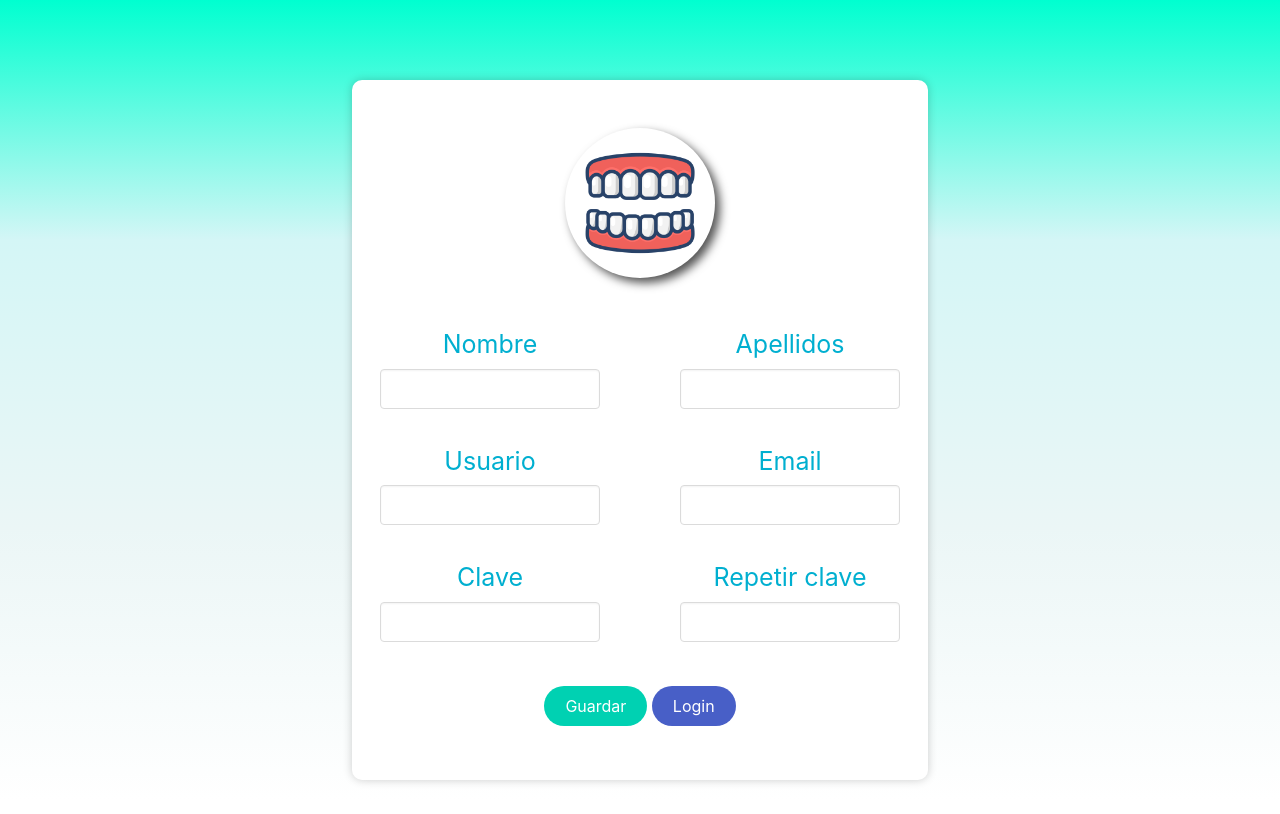
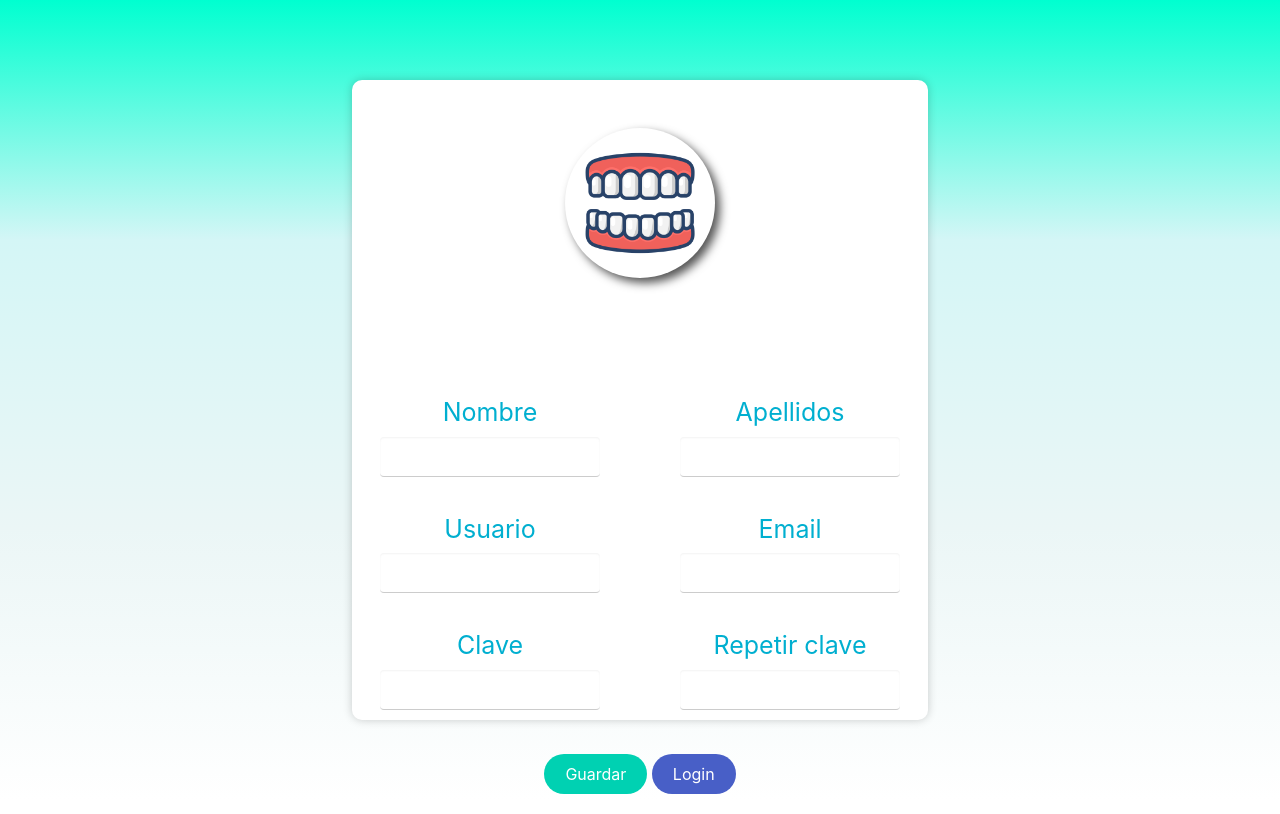
Before and after one commit to LeandroVerdun/MecanicaDental, a PHP site: page /index.php?vista=user_new in a window 1280 px wide. Before the commit the page ends 783 px from the top, so only its background shows below. Run offline with PHP 8.4, Linux system fonts and the light colour scheme; some web fonts are replaced.

Commit message:
form-rest fixes

```diff
--- a/css/style.css
+++ b/css/style.css
@@ -76,6 +76,16 @@ body,html {
     width: 80%;
     padding: 10px;
     margin-left: 10%;
+}
+
+.new {
+    border: none;
+    border-bottom: 1px solid #ccc;
+}
+
+.new:focus {
+    border: none;
+    border-bottom: 1px solid #0077ee;
 }
 
 .has-text-centered {
@@ -178,8 +188,11 @@ body,html {
 }
 
 .user-new {
-    height: 700px;
+    height: 80%;
     width: 45%;
+    display: grid;
+    grid-template-rows: repeat(3, 1fr);
+    grid-gap: 10px;
     border-radius: 10px;
     box-shadow: 0 0 10px rgba(0, 0, 0, 0.2);
     background-color: #fff;
@@ -191,6 +204,7 @@ body,html {
     height: 150px;
     width: 150px;
     margin: auto;
+
 }
 
 #user-form {
--- a/index.php
+++ b/index.php
@@ -10,6 +10,9 @@
         if(!isset($_GET['vista']) || $_GET['vista']==""){
             $_GET['vista']="login";
         }
+
+
+
         //verificamos que la vista exista, que el valor no sea login ni 404
         if(is_file("./vistas/".$_GET['vista'].".php") && $_GET['vista']
         !="login" && $_GET['vista']!="404"){
@@ -29,9 +32,6 @@
 
 
 
-
-
-
         }else{
             //le ponemos que cargue la vista login si se carga con el metodo post
             if($_GET['vista']=="login"){
@@ -43,6 +43,7 @@
         }
 
     ?>
+    <script src="./js/ajax.js"></script>
 
 </body>
 </html>
--- a/js/ajax.js
+++ b/js/ajax.js
@@ -1,4 +1,4 @@
-const ajax_form=document.querySelectorAll(".AjaxForm");
+const ajax_form=document.querySelectorAll(".ajaxForm");
 
 
 function send_ajax_form(e) {
@@ -12,22 +12,22 @@ function send_ajax_form(e) {
         let method=this.getAttribute("method");
         let action=this.getAttribute("action");
 
-        let headers= new headers();
+        let header= new Headers();
 
 
         let config={
             method: method,
-            headers: headers,
+            headers: header,
             mode: 'cors',
             cache: 'no-cache',
             body: data
         };
 
         fetch(action,config)
-        .then(respuesta => respuesta.text())
-        .then(respuesta =>{
+        .then(response => response.text())
+        .then(response =>{
             let container=document.querySelector(".form-rest");
-            container.innerHTML = respuesta;
+            container.innerHTML = response;
         });
 
     }
--- /dev/null
+++ b/php/save_user.php
@@ -0,0 +1,3 @@
+<?php
+echo 'holo';
+?>
--- a/vistas/user_new.php
+++ b/vistas/user_new.php
@@ -7,18 +7,18 @@
 
     <div class="form-rest mb-6 mt-6"></div>
 
-    <form action="" method="" autocomplete="off" id="user-form">
+    <form action="./php/save_user.php" method="POST" class="ajaxForm" autocomplete="off" id="user-form">
         <div class="columns">
             <div class="column">
                 <div class="control input-user">
                     <label>Nombre</label>
-                    <input class="input" type="text" name="usuario_nombre" pattern="[a-zA-ZáéíóúÁÉÍÓÚñÑ ]{3,40}" maxlength="40" required >
+                    <input class="input new" type="text" name="usuario_nombre" pattern="[a-zA-ZáéíóúÁÉÍÓÚñÑ ]{3,40}" maxlength="40" required >
                 </div>
             </div>
             <div class="column">
                 <div class="control input-user">
                     <label>Apellidos</label>
-                    <input class="input" type="text" name="usuario_apellido" pattern="[a-zA-ZáéíóúÁÉÍÓÚñÑ ]{3,40}" maxlength="40" required >
+                    <input class="input new" type="text" name="usuario_apellido" pattern="[a-zA-ZáéíóúÁÉÍÓÚñÑ ]{3,40}" maxlength="40" required >
                 </div>
             </div>
         </div>
@@ -26,13 +26,13 @@
             <div class="column">
                 <div class="control input-user">
                     <label>Usuario</label>
-                    <input class="input" type="text" name="usuario_usuario" pattern="[a-zA-Z0-9]{4,20}" maxlength="20" required >
+                    <input class="input new" type="text" name="usuario_usuario" pattern="[a-zA-Z0-9]{4,20}" maxlength="20" required >
                 </div>
             </div>
             <div class="column">
                 <div class="control input-user">
                     <label>Email</label>
-                    <input class="input" type="email" name="usuario_email" maxlength="70" >
+                    <input class="input new" type="email" name="usuario_email" maxlength="70" >
                 </div>
             </div>
         </div>
@@ -40,13 +40,13 @@
             <div class="column">
                 <div class="control input-user">
                     <label>Clave</label>
-                    <input class="input" type="password" name="usuario_clave_1" pattern="[a-zA-Z0-9$@.-]{7,100}" maxlength="100" required >
+                    <input class="input new" type="password" name="usuario_clave_1" pattern="[a-zA-Z0-9]{7,100}" maxlength="100" required >
                 </div>
             </div>
             <div class="column">
                 <div class="control input-user">
                     <label>Repetir clave</label>
-                    <input class="input" type="password" name="usuario_clave_2" pattern="[a-zA-Z0-9$@.-]{7,100}" maxlength="100" required >
+                    <input class="input new" type="password" name="usuario_clave_2" pattern="[a-zA-Z0-9]{7,100}" maxlength="100" required >
                 </div>
             </div>
         </div>
```
Also changed, not shown: img/check.gif (added).
